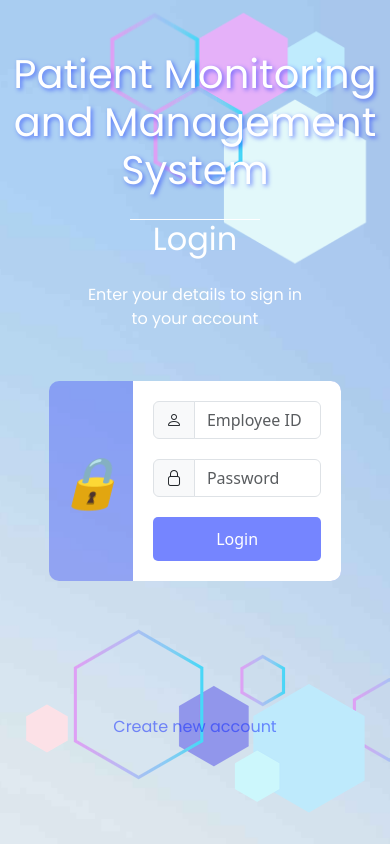
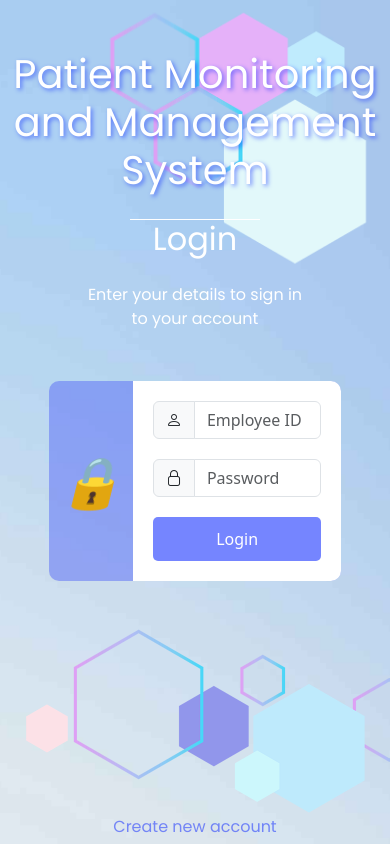
Before and after one commit to bonabelgum/patient-chart-monitoring-system, a Django app: page / in a window 390 px wide. Run offline with Django 5.2, Linux system fonts and the light colour scheme.

Commit message:
Modify login create new acc button for smaller screen

```diff
--- a/Project/App/static/css/style.css
+++ b/Project/App/static/css/style.css
@@ -32,7 +32,7 @@ html, body {
         max-width: 130px;
     }
     .create-account{
-        top: 30px;
+        top: 50px !important;
     }
 }
 
```
